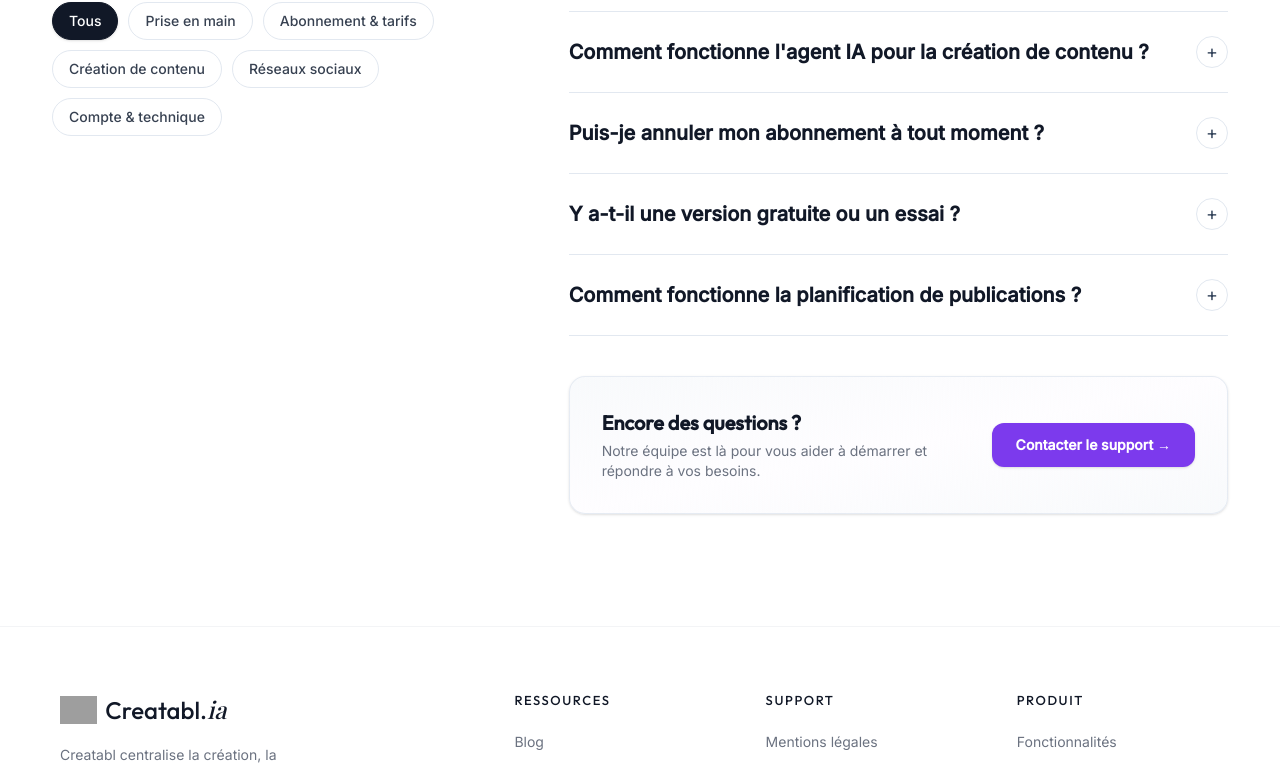
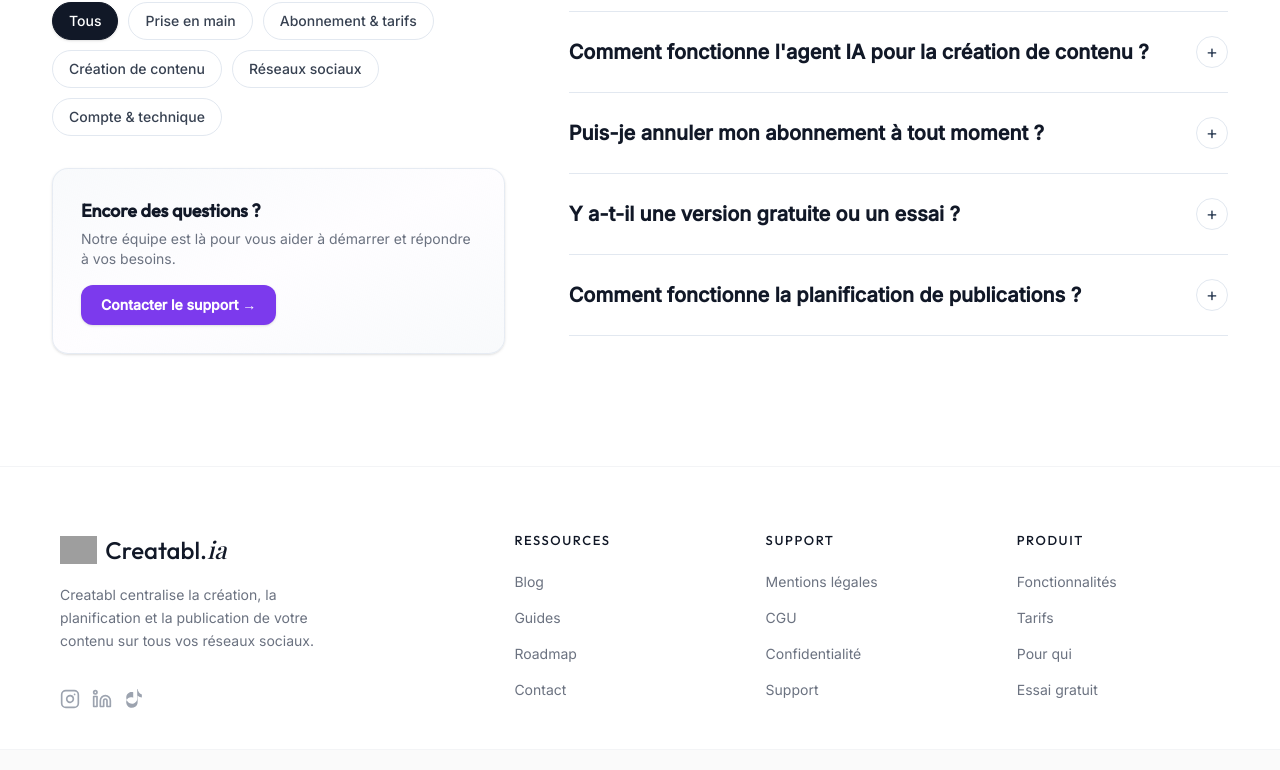
Before and after one commit to klocknaomi-hash/site-web, a Next.js app: page / in a window 1280 px wide. Shown: the part 4707-5477 px from the top of the page. Built offline with nearby package versions, Linux system fonts and the light colour scheme; no server answers; grey boxes are pictures that could not be loaded.

Commit message:
refactor: move FAQ support card to left column below filter pills

```diff
--- a/components/sections/faq-section.tsx
+++ b/components/sections/faq-section.tsx
@@ -92,7 +92,7 @@ export default function FaqSection() {
 
             {/* Pills de catégories */}
             <ScrollReveal delay={150}>
-              <div className="flex flex-wrap gap-2.5">
+              <div className="flex flex-wrap gap-2.5 mb-8">
                 {CATEGORIES.map((cat) => {
                   const isActive = activeCategory === cat
                   return (
@@ -109,6 +109,26 @@ export default function FaqSection() {
                     </button>
                   )
                 })}
+              </div>
+            </ScrollReveal>
+
+            {/* Card "Encore des questions ?" */}
+            <ScrollReveal delay={250} className="w-full">
+              <div className="w-full p-6 sm:p-7 rounded-2xl bg-gradient-to-br from-slate-50 via-purple-50/20 to-slate-50 border border-slate-200/80 shadow-sm flex flex-col items-start gap-4">
+                <div>
+                  <h3 className="font-outfit font-bold text-lg text-[#111827] mb-1">
+                    Encore des questions ?
+                  </h3>
+                  <p className="font-inter text-sm text-[#6B7280]">
+                    Notre équipe est là pour vous aider à démarrer et répondre à vos besoins.
+                  </p>
+                </div>
+                <Link
+                  href="/contact"
+                  className="w-full sm:w-auto inline-flex items-center justify-center bg-[#7C3AED] hover:bg-[#6D28D9] text-white font-inter font-semibold text-sm px-5 py-2.5 rounded-xl transition-all shadow-sm hover:shadow text-center"
+                >
+                  Contacter le support →
+                </Link>
               </div>
             </ScrollReveal>
           </div>
@@ -158,26 +178,6 @@ export default function FaqSection() {
                 )}
               </div>
             </ScrollReveal>
-
-            {/* Card "Vous avez d'autres questions ?" */}
-            <ScrollReveal delay={300}>
-              <div className="mt-10 p-6 sm:p-8 rounded-2xl bg-gradient-to-br from-slate-50 via-purple-50/20 to-slate-50 border border-slate-200/80 shadow-sm flex flex-col sm:flex-row items-start sm:items-center justify-between gap-6">
-                <div>
-                  <h3 className="font-outfit font-bold text-xl text-[#111827] mb-1">
-                    Encore des questions ?
-                  </h3>
-                  <p className="font-inter text-sm text-[#6B7280]">
-                    Notre équipe est là pour vous aider à démarrer et répondre à vos besoins.
-                  </p>
-                </div>
-                <Link
-                  href="/contact"
-                  className="inline-flex items-center justify-center bg-[#7C3AED] hover:bg-[#6D28D9] text-white font-inter font-semibold text-sm px-6 py-3 rounded-xl transition-all shadow-sm hover:shadow whitespace-nowrap"
-                >
-                  Contacter le support →
-                </Link>
-              </div>
-            </ScrollReveal>
           </div>
 
         </div>
```
